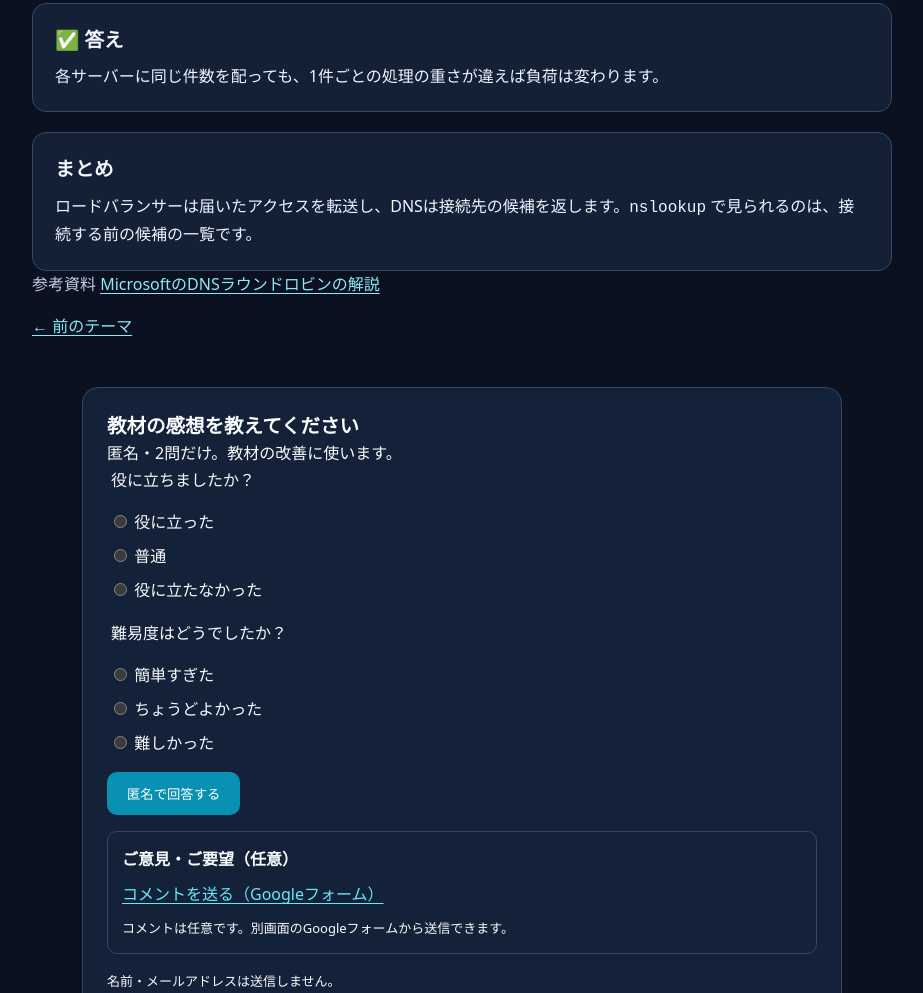
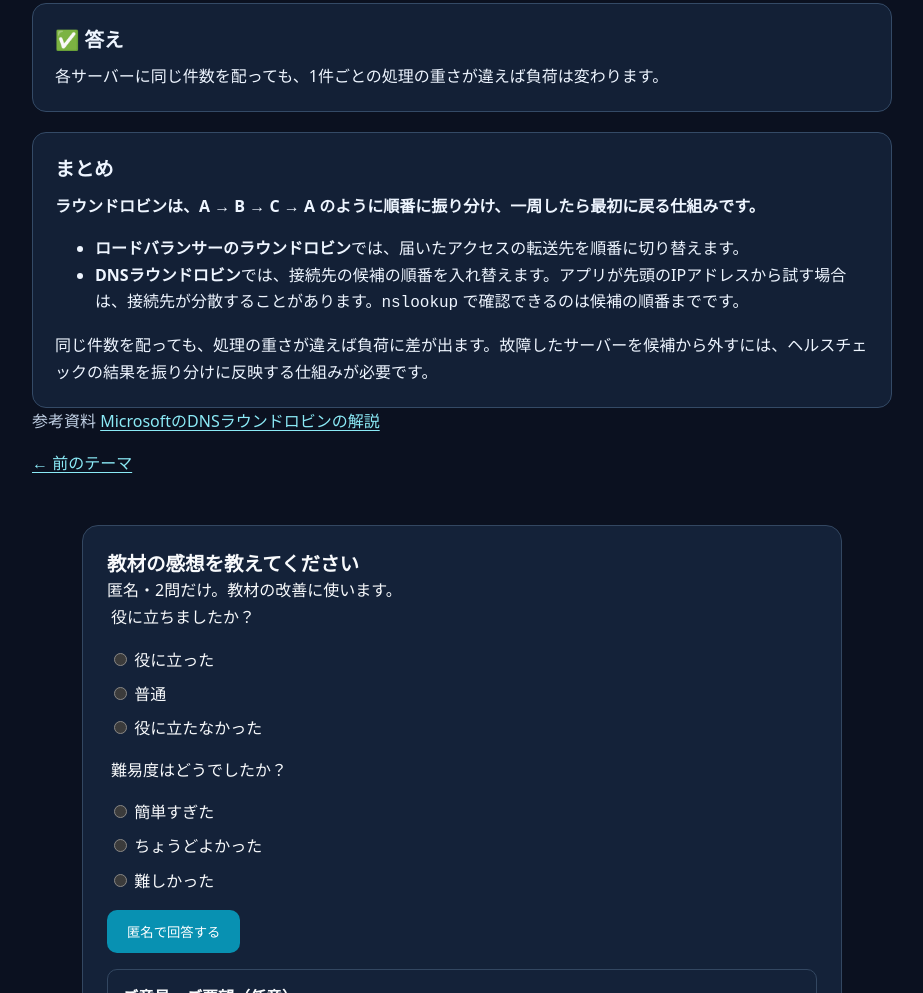
Before and after one commit to itzukan/itzukan.github.io, a plain HTML site: page materials/network/round-robin/index.html in a window 1280 px wide. Shown: the part 1780-2773 px from the top of the page, without its empty margins (178-1101 px from the left). Drawn offline with Linux system fonts and the light colour scheme.

Commit message:
Summarize how round robin distributes requests

```diff
--- a/materials/network/round-robin/index.html
+++ b/materials/network/round-robin/index.html
@@ -55,7 +55,15 @@
   <p><code>free.itzukan.com</code> は候補の一覧を観察するための例です。順番が変わる理由にはDNSサーバー側の並べ替えなどもあり、この結果だけでサイトの構成は断定できません。DNSが前の回答を一時保存している場合などは、同じ順番で返ることもあります。</p>
 </div>
 <div class="panel block-check"><h2>✅ 答え</h2><p>各サーバーに同じ件数を配っても、1件ごとの処理の重さが違えば負荷は変わります。</p></div>
-<div class="panel block-check"><h2>まとめ</h2><p>ロードバランサーは届いたアクセスを転送し、DNSは接続先の候補を返します。<code>nslookup</code> で見られるのは、接続する前の候補の一覧です。</p></div>
+<div class="panel block-check" id="round-robin-summary">
+  <h2>まとめ</h2>
+  <p><strong>ラウンドロビンは、A → B → C → A のように順番に振り分け、一周したら最初に戻る仕組みです。</strong></p>
+  <ul>
+    <li><strong>ロードバランサーのラウンドロビン</strong>では、届いたアクセスの転送先を順番に切り替えます。</li>
+    <li><strong>DNSラウンドロビン</strong>では、接続先の候補の順番を入れ替えます。アプリが先頭のIPアドレスから試す場合は、接続先が分散することがあります。<code>nslookup</code> で確認できるのは候補の順番までです。</li>
+  </ul>
+  <p>同じ件数を配っても、処理の重さが違えば負荷に差が出ます。故障したサーバーを候補から外すには、ヘルスチェックの結果を振り分けに反映する仕組みが必要です。</p>
+</div>
 <p class="note">参考資料 <a href="https://learn.microsoft.com/en-us/troubleshoot/windows-server/networking/how-to-use-netmask-ordering-round-robin-feature">MicrosoftのDNSラウンドロビンの解説</a></p>
 <nav class="chapter-nav" aria-label="章の移動"><a href="/materials/network/cdn-cache/">← 前のテーマ</a></nav>
 </article>
```
